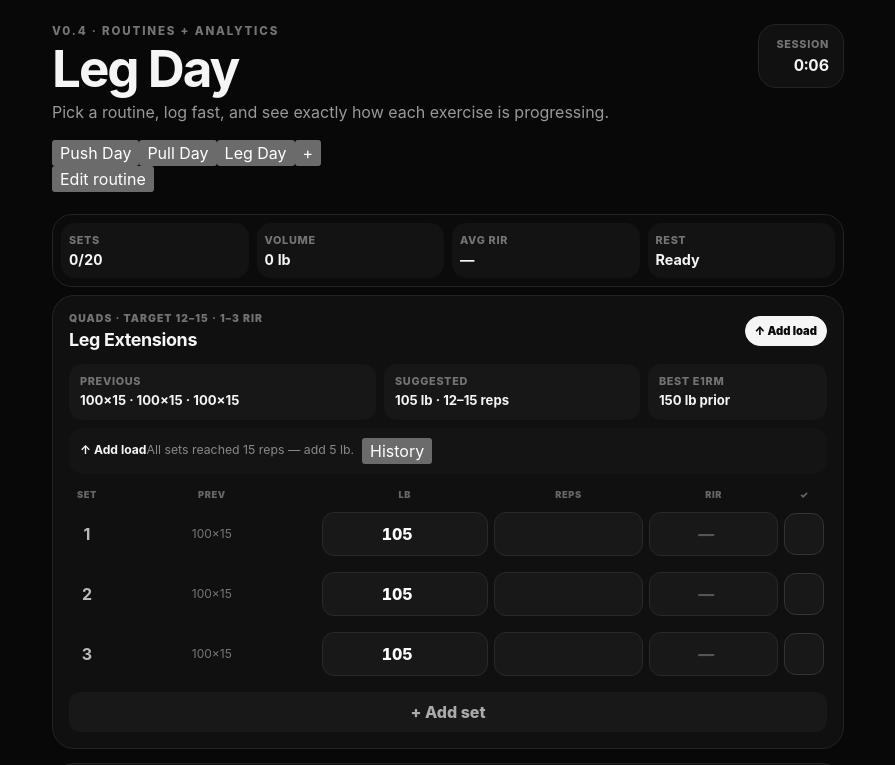
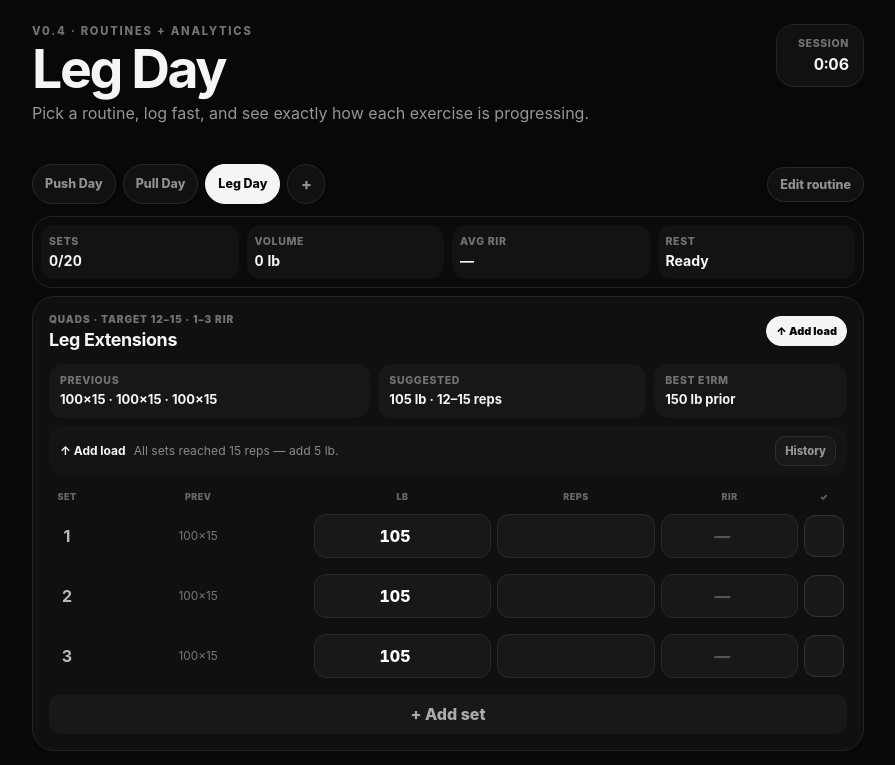
Before and after one commit to Jaedenn1/workout-tracker, a Next.js app: page / in a window 1280 px wide. Shown: the top 765 px of the page, without its empty margins (192-1087 px from the left). Built offline with nearby package versions, Linux system fonts and the light colour scheme.

Commit message:
v0.4: style routine builder library and analytics

```diff
--- a/app/styles.css
+++ b/app/styles.css
@@ -10,48 +10,39 @@ html { background: #080808; }
 body { margin: 0; background: #080808; }
 button, input { font: inherit; }
 button { cursor: pointer; }
+button:disabled { cursor: default; opacity: .38; }
 
 .shell {
-  max-width: 820px;
+  max-width: 860px;
   margin: 0 auto;
   min-height: 100vh;
   padding: 24px 14px 90px;
 }
 
-.loading-shell {
-  display: grid;
-  place-items: center;
-}
-
-.hero {
-  display: flex;
-  align-items: flex-start;
-  justify-content: space-between;
-  gap: 16px;
-}
-
+.loading-shell { display: grid; place-items: center; }
+.hero { display: flex; align-items: flex-start; justify-content: space-between; gap: 16px; }
 .eyebrow {
   margin: 0 0 6px;
-  font-size: .72rem;
+  font-size: .7rem;
   letter-spacing: .16em;
-  font-weight: 800;
-  color: #757575;
+  font-weight: 850;
+  color: #737373;
 }
 
 h1, h2, p { margin-top: 0; }
 h1 {
   margin-bottom: 8px;
-  font-size: clamp(2.15rem, 7vw, 3.2rem);
-  line-height: .95;
-  letter-spacing: -.04em;
+  font-size: clamp(2.2rem, 7vw, 3.35rem);
+  line-height: .94;
+  letter-spacing: -.045em;
 }
-h2 { margin-bottom: 0; }
-.muted { color: #999; line-height: 1.45; }
+h2 { margin-bottom: 0; letter-spacing: -.02em; }
+.muted { color: #969696; line-height: 1.45; }
 
 .session-clock {
   flex: 0 0 auto;
-  min-width: 86px;
-  border: 1px solid #242424;
+  min-width: 88px;
+  border: 1px solid #252525;
   border-radius: 18px;
   background: #111;
   padding: 12px 14px;
@@ -65,16 +56,187 @@ h2 { margin-bottom: 0; }
   display: block;
   margin-bottom: 4px;
   color: #747474;
-  font-size: .68rem;
-  font-weight: 800;
+  font-size: .66rem;
+  font-weight: 850;
   letter-spacing: .06em;
   text-transform: uppercase;
 }
 
 .session-clock strong,
-.summary-strip strong {
-  font-variant-numeric: tabular-nums;
+.summary-strip strong { font-variant-numeric: tabular-nums; }
+
+.routine-bar {
+  display: flex;
+  align-items: center;
+  justify-content: space-between;
+  gap: 10px;
+  margin: 22px 0 10px;
 }
+
+.routine-tabs {
+  display: flex;
+  gap: 7px;
+  overflow-x: auto;
+  padding-bottom: 2px;
+  scrollbar-width: none;
+}
+.routine-tabs::-webkit-scrollbar { display: none; }
+
+.routine-tab,
+.manage-button {
+  border: 1px solid #292929;
+  border-radius: 999px;
+  background: #111;
+  color: #909090;
+  padding: 9px 12px;
+  font-size: .78rem;
+  font-weight: 850;
+  white-space: nowrap;
+}
+
+.routine-tab.active {
+  border-color: #f5f5f5;
+  background: #f5f5f5;
+  color: #090909;
+}
+
+.routine-tab.add-routine {
+  min-width: 38px;
+  padding-inline: 10px;
+  font-size: 1rem;
+}
+.manage-button { flex: 0 0 auto; }
+
+.routine-editor,
+.analytics-card,
+.empty-workout-card,
+.card,
+.finish-card,
+.history-section,
+.completion-card {
+  border: 1px solid #242424;
+  border-radius: 22px;
+  background: #101010;
+}
+
+.routine-editor {
+  display: grid;
+  gap: 15px;
+  margin: 0 0 14px;
+  padding: 18px;
+}
+
+.editor-heading,
+.exercise-heading,
+.section-title-row {
+  display: flex;
+  align-items: center;
+  justify-content: space-between;
+  gap: 12px;
+}
+
+.danger-text {
+  border: 0;
+  background: transparent;
+  color: #8e6767;
+  font-size: .76rem;
+  font-weight: 850;
+}
+
+.field-label {
+  display: grid;
+  gap: 7px;
+  color: #777;
+  font-size: .7rem;
+  font-weight: 850;
+  letter-spacing: .06em;
+  text-transform: uppercase;
+}
+
+.name-input,
+.search-input {
+  width: 100%;
+  border: 1px solid #2a2a2a;
+  border-radius: 13px;
+  outline: none;
+  background: #171717;
+  color: #fff;
+  padding: 11px 12px;
+  text-transform: none;
+  letter-spacing: normal;
+}
+.name-input:focus,
+.search-input:focus { border-color: #5c5c5c; }
+
+.routine-exercise-list,
+.library-list,
+.exercise-history-list {
+  display: grid;
+  gap: 7px;
+}
+
+.routine-exercise-row,
+.exercise-history-row {
+  display: flex;
+  align-items: center;
+  justify-content: space-between;
+  gap: 12px;
+  border-radius: 14px;
+  background: #161616;
+  padding: 11px 12px;
+}
+
+.routine-exercise-row > div:first-child,
+.exercise-history-row > div:first-child {
+  display: grid;
+  gap: 3px;
+  min-width: 0;
+}
+.routine-exercise-row strong,
+.exercise-history-row strong { font-size: .82rem; }
+.routine-exercise-row span,
+.exercise-history-row span {
+  color: #777;
+  font-size: .72rem;
+  line-height: 1.35;
+}
+
+.row-actions { display: flex; gap: 5px; }
+.row-actions button {
+  width: 34px;
+  height: 34px;
+  border: 1px solid #292929;
+  border-radius: 10px;
+  background: #111;
+  color: #8b8b8b;
+  font-weight: 900;
+}
+
+.library-panel {
+  display: grid;
+  gap: 10px;
+  border-top: 1px solid #222;
+  padding-top: 15px;
+}
+.library-list { max-height: 330px; overflow: auto; padding-right: 2px; }
+.library-item {
+  display: flex;
+  align-items: center;
+  justify-content: space-between;
+  gap: 10px;
+  width: 100%;
+  border: 1px solid transparent;
+  border-radius: 13px;
+  background: #161616;
+  color: #f3f3f3;
+  padding: 10px 11px;
+  text-align: left;
+}
+.library-item:hover:not(:disabled) { border-color: #353535; background: #191919; }
+.library-item > span { display: grid; gap: 2px; }
+.library-item strong { font-size: .8rem; }
+.library-item small { color: #777; font-size: .7rem; }
+.library-item b { color: #999; font-size: .72rem; white-space: nowrap; }
 
 .summary-strip {
   position: sticky;
@@ -83,34 +245,27 @@ h2 { margin-bottom: 0; }
   display: grid;
   grid-template-columns: repeat(4, 1fr);
   gap: 8px;
-  margin: 22px 0 8px;
+  margin: 10px 0 8px;
   padding: 8px;
   border: 1px solid #242424;
   border-radius: 20px;
   background: rgba(12, 12, 12, .92);
   backdrop-filter: blur(18px);
 }
-
 .summary-strip > div {
   min-width: 0;
   padding: 10px 8px;
   border-radius: 14px;
   background: #131313;
 }
-
 .summary-strip strong {
   display: block;
   overflow: hidden;
-  font-size: .9rem;
+  font-size: .88rem;
   text-overflow: ellipsis;
   white-space: nowrap;
 }
-
-.summary-strip .rest-active {
-  background: #f5f5f5;
-  color: #090909;
-}
-
+.summary-strip .rest-active { background: #f5f5f5; color: #090909; }
 .summary-strip .rest-active span { color: #555; }
 
 .rest-controls {
@@ -119,7 +274,6 @@ h2 { margin-bottom: 0; }
   gap: 7px;
   margin: 0 0 14px;
 }
-
 .rest-controls button {
   border: 1px solid #282828;
   border-radius: 12px;
@@ -137,170 +291,114 @@ h2 { margin-bottom: 0; }
   background: #151515;
   padding: 13px 14px;
   color: #d8d8d8;
-  font-size: .9rem;
+  font-size: .88rem;
 }
 
-.stack {
-  display: grid;
-  gap: 14px;
-}
-
-.card,
-.finish-card,
-.history-section,
-.completion-card {
-  border: 1px solid #242424;
-  border-radius: 22px;
-  background: #101010;
-}
-
+.completion-card,
+.analytics-card { margin: 0 0 14px; padding: 18px; }
+.analytics-card { border-color: #303030; }
+.stack { display: grid; gap: 14px; }
 .card { padding: 16px; }
-
-.exercise-heading,
-.section-title-row {
-  display: flex;
-  align-items: center;
-  justify-content: space-between;
-  gap: 12px;
-}
+.empty-workout-card { padding: 22px; }
+.empty-workout-card .finish-button { margin-top: 6px; padding: 0 18px; }
 
 .exercise-kicker {
   margin-bottom: 4px;
   color: #727272;
-  font-size: .65rem;
+  font-size: .63rem;
   font-weight: 900;
-  letter-spacing: .1em;
+  letter-spacing: .09em;
 }
-
-.exercise-heading h2 {
-  font-size: 1.12rem;
-  letter-spacing: -.02em;
-}
-
-.badge-stack {
-  display: flex;
-  flex-wrap: wrap;
-  justify-content: flex-end;
-  gap: 6px;
-}
-
+.exercise-heading h2 { font-size: 1.12rem; }
+.badge-stack { display: flex; flex-wrap: wrap; justify-content: flex-end; gap: 6px; }
 .progression-badge,
 .pr-badge {
   flex: 0 0 auto;
   border-radius: 999px;
   padding: 7px 9px;
-  font-size: .7rem;
+  font-size: .68rem;
   font-weight: 900;
 }
-
-.progression-badge {
-  border: 1px solid #333;
-  background: #181818;
-  color: #bbb;
-}
-
-.action-increase {
-  border-color: #f5f5f5;
-  background: #f5f5f5;
-  color: #090909;
-}
-
-.action-hold {
-  border-color: #3c3c3c;
-  background: #161616;
-  color: #aaa;
-}
-
-.pr-badge {
-  border: 1px solid #5b5030;
-  background: #1d1a10;
-  color: #f0d982;
-}
+.progression-badge { border: 1px solid #333; background: #181818; color: #bbb; }
+.action-increase { border-color: #f5f5f5; background: #f5f5f5; color: #090909; }
+.action-hold { border-color: #3c3c3c; background: #161616; color: #aaa; }
+.pr-badge { border: 1px solid #5b5030; background: #1d1a10; color: #f0d982; }
 
 .metrics {
   display: grid;
-  grid-template-columns: 1.2fr 1fr .7fr;
+  grid-template-columns: 1.2fr 1fr .72fr;
   gap: 8px;
   margin-top: 14px;
 }
-
-.metrics > div {
+.metrics > div,
+.review-grid > div {
   min-width: 0;
   border-radius: 14px;
   background: #171717;
   padding: 10px 11px;
 }
-
 .metrics strong {
   display: block;
   overflow: hidden;
-  font-size: .82rem;
+  font-size: .81rem;
   line-height: 1.35;
   text-overflow: ellipsis;
 }
 
 .recommendation {
   display: flex;
-  align-items: flex-start;
-  gap: 8px;
+  align-items: center;
+  justify-content: space-between;
+  gap: 10px;
   margin-top: 8px;
   border-radius: 14px;
   background: #141414;
   padding: 10px 11px;
 }
-
-.recommendation strong {
+.recommendation > div { display: flex; align-items: flex-start; gap: 8px; min-width: 0; }
+.recommendation strong { flex: 0 0 auto; font-size: .75rem; }
+.recommendation span { color: #888; font-size: .76rem; line-height: 1.35; }
+.recommendation button {
   flex: 0 0 auto;
-  font-size: .76rem;
-}
-
-.recommendation span {
-  color: #888;
-  font-size: .77rem;
-  line-height: 1.35;
+  border: 1px solid #2d2d2d;
+  border-radius: 10px;
+  background: #191919;
+  color: #969696;
+  padding: 7px 9px;
+  font-size: .7rem;
+  font-weight: 850;
 }
 
 .set-table {
   display: grid;
-  grid-template-columns:
-    30px
-    minmax(54px, 1fr)
-    minmax(52px, .8fr)
-    minmax(50px, .72fr)
-    minmax(44px, .62fr)
-    40px;
+  grid-template-columns: 30px minmax(54px, 1fr) minmax(52px, .8fr) minmax(50px, .72fr) minmax(44px, .62fr) 40px;
   gap: 6px;
   align-items: center;
 }
-
 .set-header {
   margin: 15px 0 6px;
   padding: 0 3px;
   color: #666;
-  font-size: .58rem;
+  font-size: .56rem;
   font-weight: 900;
   letter-spacing: .06em;
   text-align: center;
 }
-
 .set-row {
   border-radius: 14px;
   padding: 6px 3px;
-  transition: background .16s ease, opacity .16s ease, box-shadow .16s ease;
+  transition: background .16s ease, box-shadow .16s ease;
 }
-
 .set-row + .set-row { margin-top: 4px; }
 .set-number { text-align: center; color: #bbb; }
-
 .previous-cell {
   overflow: hidden;
   color: #777;
-  font-size: .75rem;
+  font-size: .74rem;
   text-align: center;
   text-overflow: ellipsis;
   white-space: nowrap;
 }
-
 .set-row input {
   width: 100%;
   min-width: 0;
@@ -315,25 +413,11 @@ h2 { margin-bottom: 0; }
   font-weight: 800;
   font-variant-numeric: tabular-nums;
 }
-
-.set-row input:focus {
-  border-color: #666;
-  background: #1d1d1d;
-}
-
+.set-row input:focus { border-color: #666; background: #1d1d1d; }
 .set-row input::placeholder { color: #555; }
-
 .set-complete { background: #151515; }
-
-.set-complete input {
-  border-color: #343434;
-  background: #202020;
-}
-
-.set-pr {
-  box-shadow: inset 0 0 0 1px #5b5030;
-  background: #17160f;
-}
+.set-complete input { border-color: #343434; background: #202020; }
+.set-pr { box-shadow: inset 0 0 0 1px #5b5030; background: #17160f; }
 
 .check-button {
   display: grid;
@@ -347,19 +431,11 @@ h2 { margin-bottom: 0; }
   font-size: 1rem;
   font-weight: 950;
 }
-
-.check-button.checked {
-  border-color: #f5f5f5;
-  background: #f5f5f5;
-}
+.check-button.checked { border-color: #f5f5f5; background: #f5f5f5; }
 
 .ghost-button,
 .text-button,
-.finish-button {
-  border: 0;
-  font-weight: 850;
-}
-
+.finish-button { border: 0; font-weight: 850; }
 .ghost-button {
   width: 100%;
   margin-top: 10px;
@@ -368,17 +444,7 @@ h2 { margin-bottom: 0; }
   color: #aaa;
   padding: 10px 12px;
 }
-
-.completion-card {
-  margin: 0 0 14px;
-  padding: 18px;
-}
-
-.completion-card .section-title-row > span {
-  color: #f0d982;
-  font-size: .8rem;
-  font-weight: 850;
-}
+.text-button { background: transparent; color: #777; padding: 5px; }
 
 .review-grid {
   display: grid;
@@ -386,24 +452,10 @@ h2 { margin-bottom: 0; }
   gap: 8px;
   margin-top: 14px;
 }
+.review-grid strong { font-size: .88rem; font-variant-numeric: tabular-nums; }
+.analytics-grid { margin-bottom: 12px; }
 
-.review-grid > div {
-  border-radius: 14px;
-  background: #171717;
-  padding: 11px;
-}
-
-.review-grid strong {
-  font-size: .9rem;
-  font-variant-numeric: tabular-nums;
-}
-
-.pr-list {
-  display: grid;
-  gap: 6px;
-  margin-top: 12px;
-}
-
+.pr-list { display: grid; gap: 6px; margin-top: 12px; }
 .pr-item {
   border: 1px solid #40391f;
   border-radius: 13px;
@@ -412,49 +464,19 @@ h2 { margin-bottom: 0; }
   color: #dfcf8a;
   font-size: .8rem;
 }
+.next-targets { display: grid; gap: 7px; margin-top: 16px; }
+.next-targets .eyebrow { margin-bottom: 0; }
+.next-target { display: grid; gap: 3px; border-radius: 13px; background: #161616; padding: 10px 11px; }
+.next-target strong { font-size: .81rem; }
+.next-target span { color: #808080; font-size: .75rem; line-height: 1.35; }
 
-.next-targets {
-  display: grid;
-  gap: 7px;
-  margin-top: 16px;
-}
-
-.next-targets .eyebrow { margin-bottom: 0; }
-
-.next-target {
-  display: grid;
-  gap: 3px;
-  border-radius: 13px;
-  background: #161616;
-  padding: 10px 11px;
-}
-
-.next-target strong { font-size: .82rem; }
-
-.next-target span {
-  color: #808080;
-  font-size: .76rem;
-  line-height: 1.35;
-}
-
-.finish-card {
-  display: grid;
-  gap: 12px;
-  margin-top: 16px;
-  padding: 18px;
-}
-
+.finish-card { display: grid; gap: 12px; margin-top: 16px; padding: 18px; }
 .finish-card h2,
 .history-section h2,
-.completion-card h2 {
-  font-size: 1.18rem;
-}
-
-.finish-card .muted {
-  margin: 8px 0 0;
-  font-size: .88rem;
-}
-
+.completion-card h2,
+.analytics-card h2,
+.routine-editor h2 { font-size: 1.18rem; }
+.finish-card .muted { margin: 8px 0 0; font-size: .86rem; }
 .finish-button {
   min-height: 50px;
   border-radius: 15px;
@@ -462,37 +484,17 @@ h2 { margin-bottom: 0; }
   color: #090909;
 }
 
-.text-button {
-  background: transparent;
-  color: #777;
-  padding: 5px;
-}
-
-.history-section {
-  margin-top: 16px;
-  padding: 18px;
-}
-
-.section-title-row > span {
-  color: #777;
-  font-size: .8rem;
-}
-
+.history-section { margin-top: 16px; padding: 18px; }
+.section-title-row > span { color: #777; font-size: .78rem; }
 .empty-state {
-  margin-top: 14px;
+  margin-top: 8px;
   border-radius: 14px;
   background: #161616;
   padding: 16px;
   color: #747474;
-  font-size: .85rem;
+  font-size: .83rem;
 }
-
-.history-list {
-  display: grid;
-  gap: 8px;
-  margin-top: 14px;
-}
-
+.history-list { display: grid; gap: 8px; margin-top: 14px; }
 .history-item {
   display: flex;
   align-items: center;
@@ -502,60 +504,51 @@ h2 { margin-bottom: 0; }
   background: #161616;
   padding: 12px;
 }
+.history-item > div { display: grid; gap: 3px; }
+.history-item span { color: #747474; font-size: .73rem; }
+.history-numbers { text-align: right; }
+.history-numbers strong { font-size: .82rem; }
 
-.history-item > div { display: grid; gap: 3px; }
-.history-item span { color: #747474; font-size: .75rem; }
-.history-numbers { text-align: right; }
-.history-numbers strong { font-size: .84rem; }
-
-@media (max-width: 620px) {
+@media (max-width: 660px) {
   .shell { padding: 20px 9px 76px; }
   .hero { align-items: flex-end; }
-  .hero .muted { max-width: 245px; font-size: .86rem; }
+  .hero .muted { max-width: 250px; font-size: .84rem; }
   .session-clock { min-width: 78px; padding: 10px; }
 
-  .summary-strip {
-    gap: 5px;
-    padding: 6px;
-  }
+  .routine-bar { align-items: flex-start; }
+  .manage-button { padding: 9px 10px; }
+  .routine-editor { padding: 14px 10px; }
 
+  .summary-strip { gap: 5px; padding: 6px; }
   .summary-strip > div { padding: 9px 5px; }
-  .summary-strip span { font-size: .57rem; }
-  .summary-strip strong { font-size: .77rem; }
+  .summary-strip span { font-size: .55rem; }
+  .summary-strip strong { font-size: .75rem; }
 
   .card { padding: 13px 9px; }
   .metrics { grid-template-columns: 1fr 1fr; }
   .metrics > div:first-child { grid-column: 1 / -1; }
+  .recommendation { align-items: flex-start; }
+  .recommendation > div { display: grid; gap: 3px; }
 
   .set-table {
-    grid-template-columns:
-      25px
-      minmax(45px, .9fr)
-      minmax(47px, .78fr)
-      minmax(45px, .72fr)
-      minmax(40px, .62fr)
-      38px;
+    grid-template-columns: 25px minmax(45px, .9fr) minmax(47px, .78fr) minmax(45px, .72fr) minmax(40px, .62fr) 38px;
     gap: 3px;
   }
-
-  .set-header { font-size: .5rem; }
-  .previous-cell { font-size: .65rem; }
-  .set-row input { height: 42px; padding: 0 2px; font-size: .82rem; }
+  .set-header { font-size: .49rem; }
+  .previous-cell { font-size: .64rem; }
+  .set-row input { height: 42px; padding: 0 2px; font-size: .8rem; }
   .check-button { width: 38px; height: 40px; }
-  .recommendation { display: grid; gap: 3px; }
 }
 
-@media (max-width: 390px) {
-  .summary-strip strong { font-size: .72rem; }
+@media (max-width: 420px) {
+  .routine-bar { display: grid; }
+  .manage-button { width: 100%; }
+  .summary-strip strong { font-size: .7rem; }
   .set-table {
-    grid-template-columns:
-      23px
-      minmax(42px, .82fr)
-      minmax(45px, .74fr)
-      minmax(43px, .68fr)
-      minmax(38px, .58fr)
-      36px;
+    grid-template-columns: 23px minmax(42px, .82fr) minmax(45px, .74fr) minmax(43px, .68fr) minmax(38px, .58fr) 36px;
   }
   .check-button { width: 36px; }
   .review-grid { grid-template-columns: 1fr; }
+  .routine-exercise-row { align-items: flex-start; }
+  .library-list { max-height: 290px; }
 }
```
